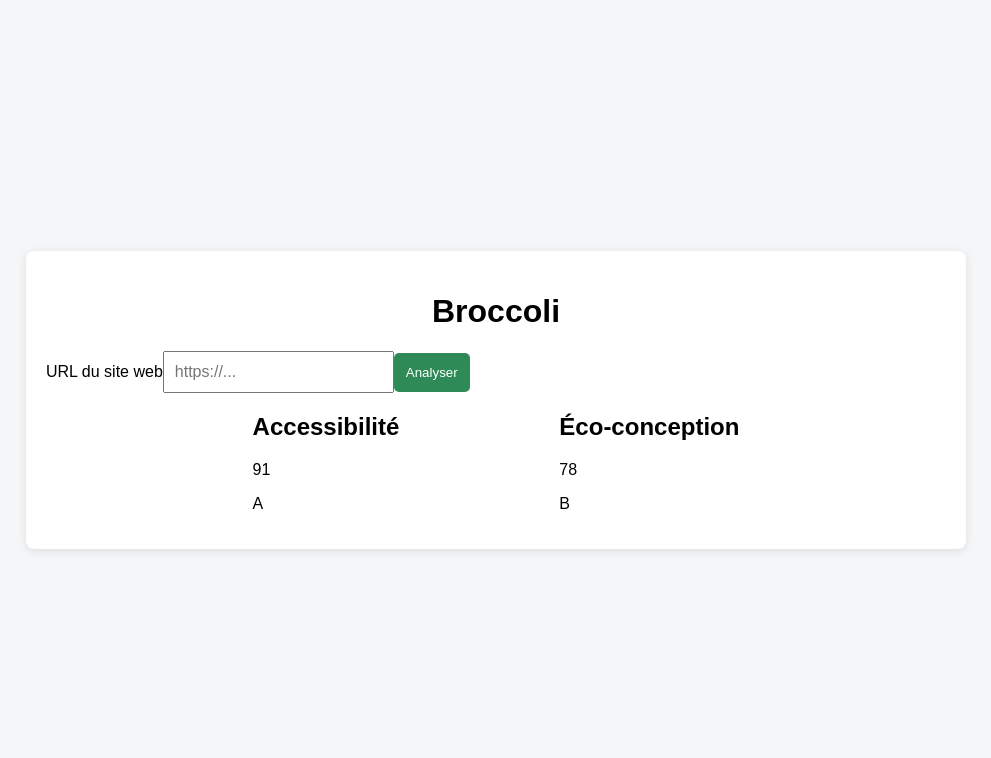
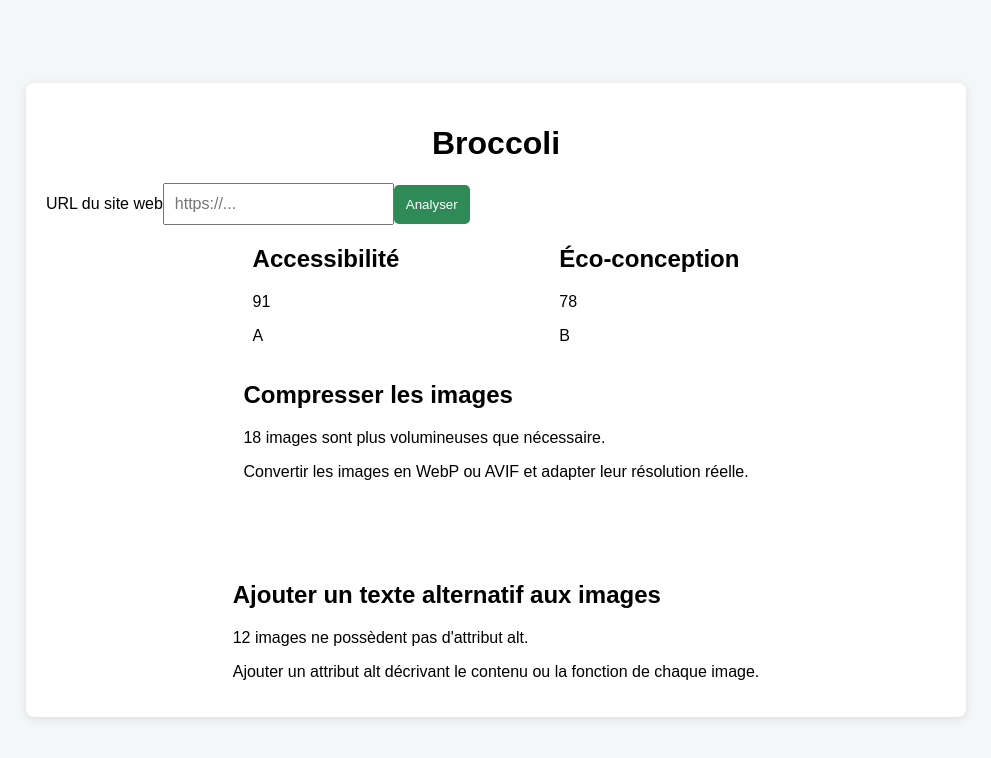
Before and after one commit to GuMarz-og/broccoli, a React app in the folder frontend/: page / in a window 1280 px wide. Shown: the top 758 px of the page, without its empty margins (144-1135 px from the left). Built offline with nearby package versions, Linux system fonts and the light colour scheme; the HTML template or start-up script is replaced by a standard one.

Commit message:
Create new components : ImprovementGrid, ImprovementCard

```diff
--- a/frontend/src/components/ImprovementCard/ImprovementCard.jsx
+++ b/frontend/src/components/ImprovementCard/ImprovementCard.jsx
@@ -0,0 +1,21 @@
+function ImprovementCard({improvement}) {
+
+    return (
+        <article className="improvement-card">
+
+            <h2>
+                {improvement.title}
+            </h2>
+
+            <p>
+                {improvement.description}
+            </p>
+
+            <p>
+                {improvement.recommendation}
+            </p>
+        </article>
+    );
+}
+
+export default ImprovementCard;
--- /dev/null
+++ b/frontend/src/components/ImprovementGrid/ImprovementGrid.css
@@ -0,0 +1,6 @@
+.improvement-grid {
+    display: flex;
+    justify-content: center;
+    gap: clamp(2rem, 5vw, 5rem);
+    flex-wrap: wrap;
+}
--- a/frontend/src/components/ImprovementGrid/ImprovementGrid.jsx
+++ b/frontend/src/components/ImprovementGrid/ImprovementGrid.jsx
@@ -0,0 +1,12 @@
+import "./ImprovementGrid.css";
+
+
+function ImprovementGrid({ children }) {
+    return (
+        <div className="improvement-grid">
+            {children}
+        </div>
+    );
+}
+
+export default ImprovementGrid;
--- a/frontend/src/components/ScoreCard/ScoreCard.jsx
+++ b/frontend/src/components/ScoreCard/ScoreCard.jsx
@@ -1,17 +1,17 @@
-function ScoreCard({ title, score, grade, color }) {
+function ScoreCard({scoreData}) {
 
     return (
         <div>
             <h2>
-                {title}
+                {scoreData.title}
             </h2>
 
             <p>
-                {score}
+                {scoreData.score}
             </p>
 
             <p>
-                {grade}
+                {scoreData.grade}
             </p>
         </div>
     );
--- a/frontend/src/pages/Home/Home.jsx
+++ b/frontend/src/pages/Home/Home.jsx
@@ -3,6 +3,8 @@ import Container from "../../components/Container/Container";
 import UrlForm from "../../components/UrlForm/UrlForm";
 import ScoreSection from "../../components/ScoreSection/ScoreSection";
 import ScoreCard from "../../components/ScoreCard/ScoreCard";
+import ImprovementGrid from "../../components/ImprovementGrid/ImprovementGrid";
+import ImprovementCard from "../../components/ImprovementCard/ImprovementCard";
 
 import "./Home.css";
 
@@ -24,6 +26,99 @@ const scores = [
 
 ];
 
+const improvements = [
+{
+      "id": "RGESN-IMG-01",
+      "source": "RGESN",
+      "title": "Compresser les images",
+      "severity": "critical",
+      "priority": 100,
+      "difficulty": "easy",
+
+      "stats": {
+        "affectedElements": 18
+      },
+
+      "description": "18 images sont plus volumineuses que nécessaire.",
+
+      "recommendation": "Convertir les images en WebP ou AVIF et adapter leur résolution réelle.",
+
+      "benefits": {
+        "accessibility": {
+          "impact": 1,
+          "reason": "Réduit le temps d'attente des utilisateurs avec une connexion lente."
+        },
+        "greenIT": {
+          "impact": 3,
+          "reason": "Réduit le volume de données transférées et la consommation de bande passante."
+        },
+        "performance": {
+          "impact": 3,
+          "reason": "Améliore le temps de chargement des pages."
+        },
+        "seo": {
+          "impact": 2,
+          "reason": "De meilleures performances peuvent améliorer le référencement."
+        }
+      },
+
+      "estimatedGain": {
+        "bandwidth": "-3.2 MB",
+        "requests": 0,
+        "co2": "-1.4 g",
+        "lcp": "-650 ms"
+      },
+
+      "reference": {
+        "standard": "RGESN",
+        "criterion": "Images",
+        "url": "https://ecoresponsable.numerique.gouv.fr/publications/referentiel-general-ecoconception/"
+      }
+    },
+
+    {
+      "id": "WCAG-1.1.1",
+      "source": "WCAG",
+      "title": "Ajouter un texte alternatif aux images",
+      "severity": "high",
+      "priority": 95,
+      "difficulty": "easy",
+
+      "stats": {
+        "affectedElements": 12
+      },
+
+      "description": "12 images ne possèdent pas d'attribut alt.",
+
+      "recommendation": "Ajouter un attribut alt décrivant le contenu ou la fonction de chaque image.",
+
+      "benefits": {
+        "accessibility": {
+          "impact": 3,
+          "reason": "Permet aux lecteurs d'écran de restituer le contenu des images."
+        },
+        "greenIT": {
+          "impact": 0,
+          "reason": ""
+        },
+        "performance": {
+          "impact": 0,
+          "reason": ""
+        },
+        "seo": {
+          "impact": 2,
+          "reason": "Les moteurs de recherche comprennent mieux le contenu des images."
+        }
+      },
+
+      "reference": {
+        "standard": "WCAG 2.2",
+        "criterion": "1.1.1",
+        "url": "https://www.w3.org/TR/WCAG22/#non-text-content"
+      }
+    }
+]
+
 function Home() {
     return (
         <main className="home">
@@ -31,18 +126,25 @@ function Home() {
                 <Header />
                 <UrlForm />
                 <ScoreSection>
-                    {scores.map((scoreData) => (
+                    {scores.map((score) => (
 
                         <ScoreCard
-                            key={scoreData.title}
-                            title={scoreData.title}
-                            score={scoreData.score}
-                            grade={scoreData.grade}
-                            color={scoreData.color}
+                            key={score.title}
+                            scoreData={score}
                         />
 
                     ))}
                 </ScoreSection>
+                <ImprovementGrid>
+                    {improvements.map((improvement) => (
+
+                        <ImprovementCard
+                            key={improvement.id}
+                            improvement={improvement}
+                        />
+
+                    ))}
+                </ImprovementGrid>
             </Container>
         </main>
     );
```
Also changed, not shown: frontend/src/components/ImprovementGrid/ImporvementGrid.css (deleted).
